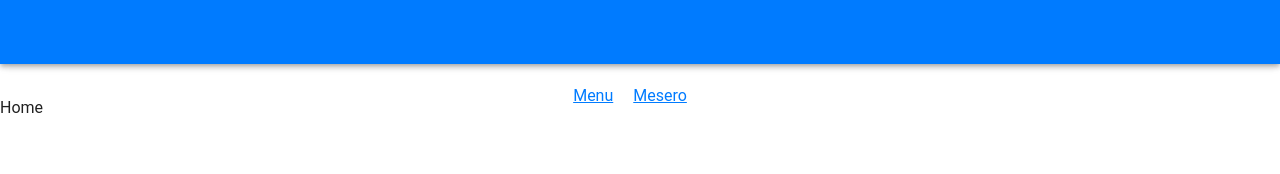
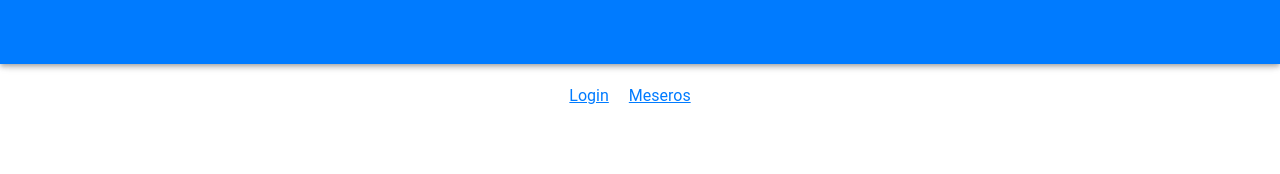
Before and after one commit to Athemsj01/ClientRestaurante, a Vue app: page / in a window 1280 px wide. Shown: the top 174 px of the page. Built offline with nearby package versions, Linux system fonts and the light colour scheme; a small style sheet from the web is missing.

Commit message:
cambios en App.vue para acceder al login

```diff
--- a/src/App.vue
+++ b/src/App.vue
@@ -11,10 +11,10 @@
       <v-row class= "mt-5">
 
       <v-spacer></v-spacer>
+        <!--<router-link :to="{name: 'Home'}" class="mr-5">Menu</router-link>-->
+        <a href="https://nandokori12.000webhostapp.com/index.php" class="mr-5">Login</a>
 
-        <router-link :to="{name: 'Home'}" class="mr-5">Menu</router-link>
-
-        <router-link :to="{name: 'Mesero'}" class="mr-5">Mesero</router-link>
+        <router-link :to="{name: 'Mesero'}" class="mr-5">Meseros</router-link>
 
       <v-spacer></v-spacer>
 
--- a/src/views/HomeView.vue
+++ b/src/views/HomeView.vue
@@ -1,6 +1,6 @@
 <template>
   <div>
-    Home
+
   </div>
 </template>
 
```
